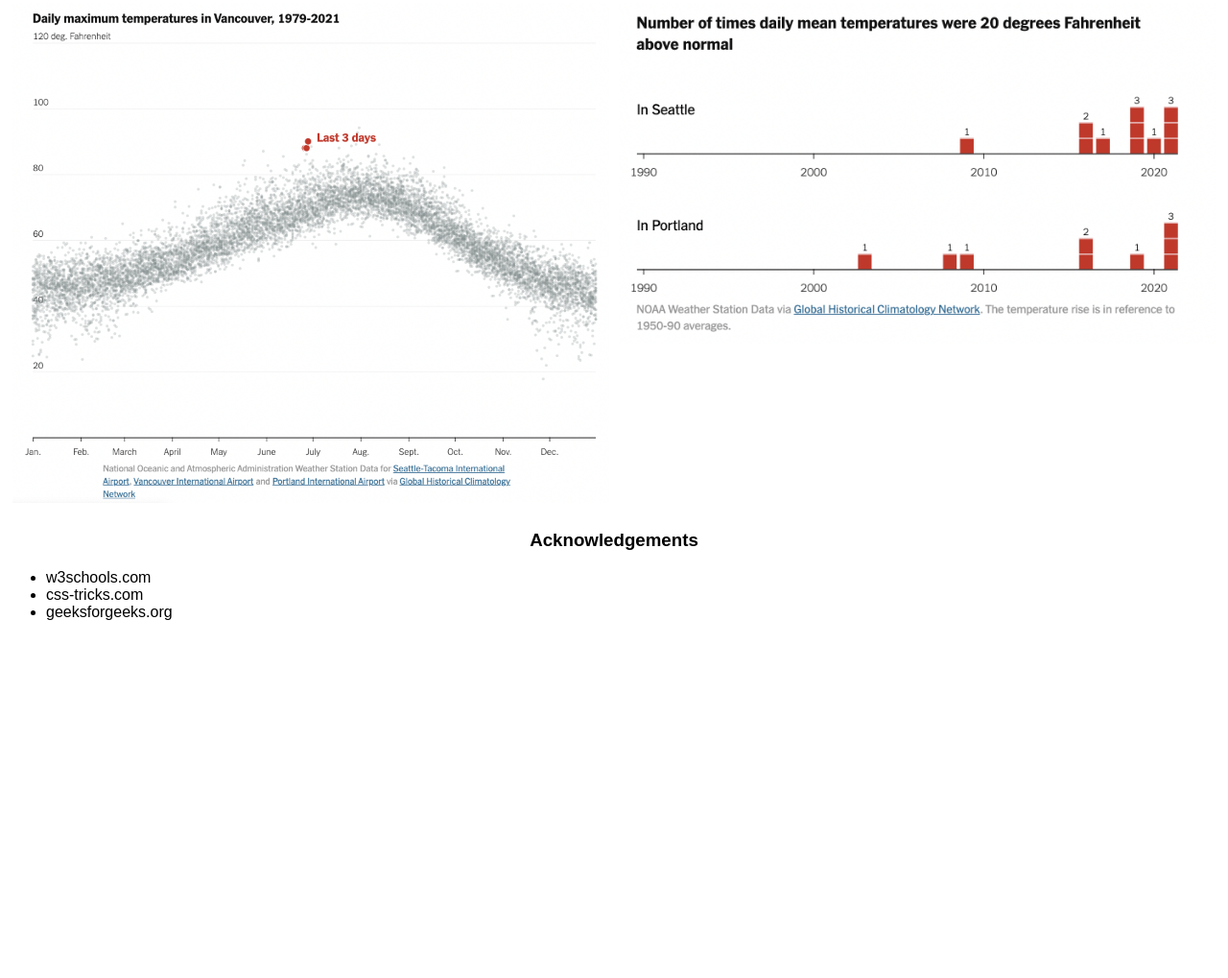
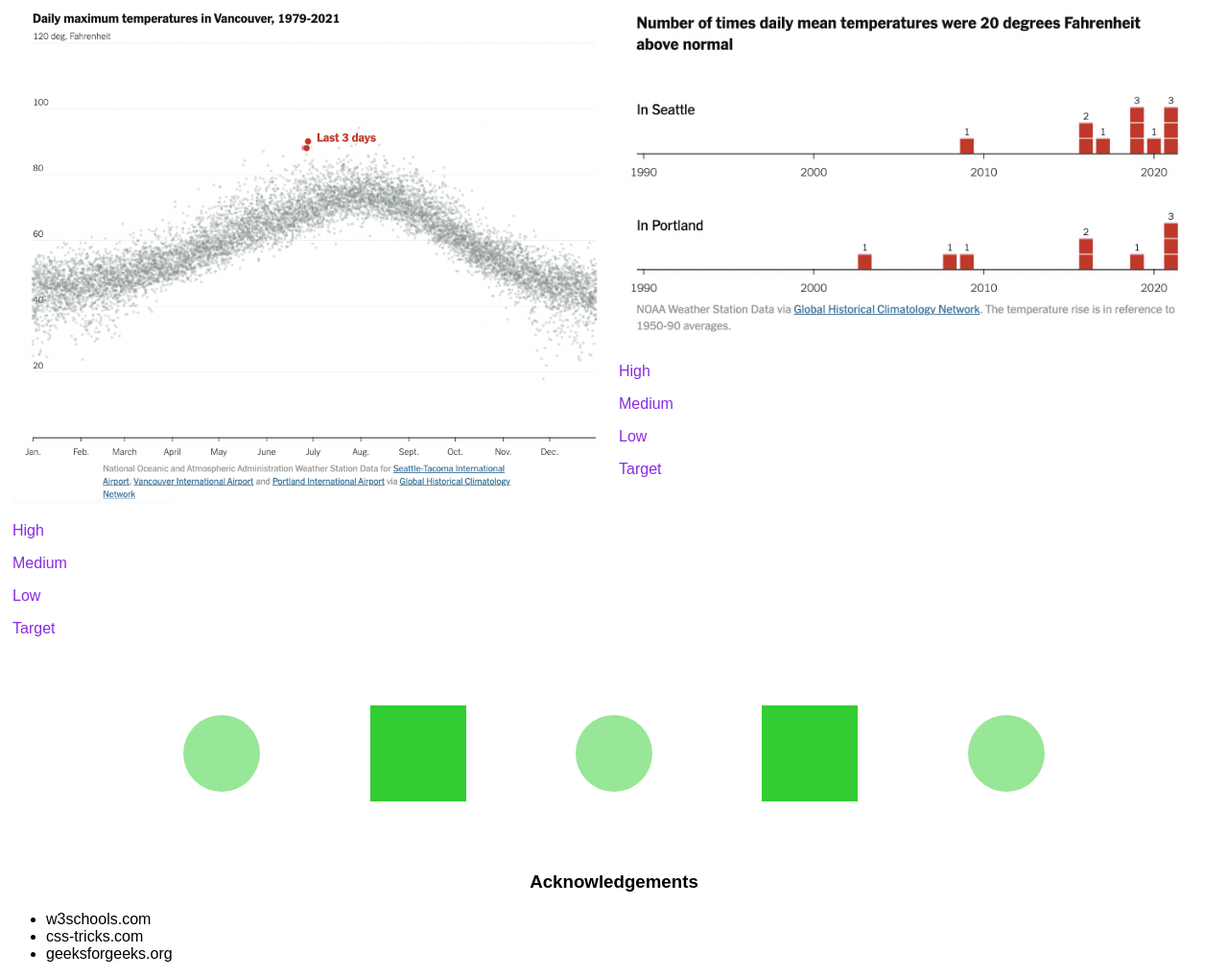
Before and after one commit to DS4200-S23-Class/hw-02-brady-sara, a plain HTML site: page index.html in a window 1280 px wide. Shown: the part 1445-2464 px from the top of the page at 96% size. Before the commit the page ends 2108 px from the top, so only its background shows below. Drawn offline with Linux system fonts and the light colour scheme.

Commit message:
started svgs

```diff
--- a/index.html
+++ b/index.html
@@ -137,16 +137,37 @@
         <div class = "flex-container">
             <div class= "flex-item">
                 <img src="img/vis1.png">
+                <p class="left" id="blue">High</p>
+                <p class="left" id="blue">Medium</p>
+                <p class="left" id="blue">Low</p>
+                <p class="left" id="blue">Target</p>
             </div>
             <div class= "flex-item">
                 <img src="img/vis2.png">
+                <p class="left" id="blue">High</p>
+                <p class="left" id="blue">Medium</p>
+                <p class="left" id="blue">Low</p>
+                <p class="left" id="blue">Target</p>
             </div>
         </div>
     </div>
 
-    <div id="decoration">
+    <div id="decoration" class="space">
         <!-- SVG's shapes -->
-
+        <svg width="100" height="100">
+            <circle cx="50" cy="50" r="40"/>
+        </svg>
+        <svg width="100" height="100">
+            <rect width="400" height="100"/>
+        </svg>
+        <svg width="100" height="100">
+            <circle cx="50" cy="50" r="40"/>
+        </svg>
+        <svg width="100" height="100">
+            <rect width="400" height="100"/>
+        </svg>
+        <svg width="100" height="100">
+            <circle cx="50" cy="50" r="40"/>
     </div>
 
 
--- a/style.css
+++ b/style.css
@@ -38,3 +38,35 @@ img {
 .flex-container {
 	display: flex;
 }
+
+#blue {
+	color: blueviolet;
+}
+
+circle {
+	fill: limegreen;
+	opacity: 50%;
+}
+
+rect {
+	fill: limegreen;
+}
+
+circle:hover {
+	stroke: black;
+	stroke-width: 4;
+}
+
+rect:hover {
+	fill: darkgoldenrod;
+}
+
+/*idk if the stuff below is right or not*/
+
+.space {
+	text-align:center;
+}
+
+svg {
+	margin: 50px;
+}
```
